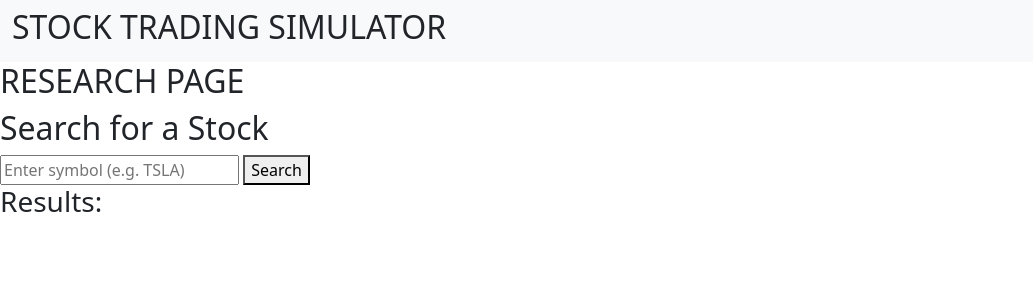
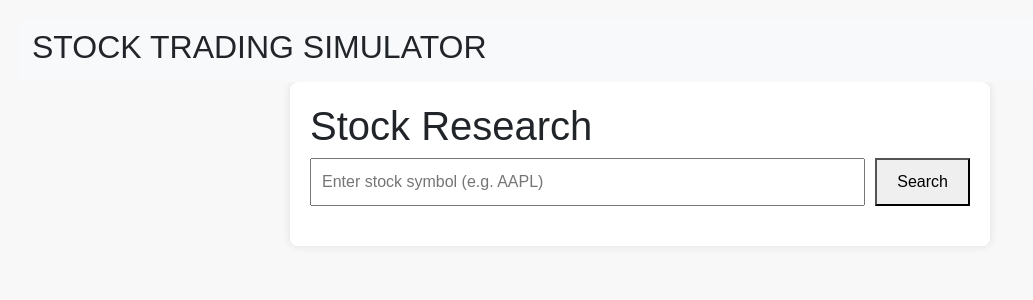
Before and after one commit to VaishnaviBhosalee/StockTradeSimulator, a Flask app: page /research in a window 1280 px wide. Shown: the top 300 px of the page, without its empty margins (0-1033 px from the left). Run offline with Flask 3, Linux system fonts and the light colour scheme.

Commit message:
always pull and push

```diff
--- a/app.py
+++ b/app.py
@@ -1,24 +1,44 @@
 from create_app import app
 from extensions import db
-from flask import render_template
+from flask import render_template,request,jsonify
 from dotenv import load_dotenv
 import os
 from controllers import *
-
+import requests
 # ---- SET DATABASE BINDS -----------------------------------------
 app.config['SQLALCHEMY_DATABASE_URI'] = 'sqlite:///test.db'
 db.init_app(app)
+FINNHUB_KEY = os.getenv("FINNHUB_KEY")
 
 # ---- load secrets -------------------------------------------------
 load_dotenv()
 
-# ---- Import API route (executes @app.route) ----
-import controllers.api_search_symbol
-
 # ---- UI ROUTES ----------------------------------------------------
 @app.route('/')
 def landingPage():
+
     return render_template('landing_page.html')
+
+
+@app.route("/api/quote")
+def quote():
+    symbol = request.args.get("symbol", "").upper()
+    res = requests.get("https://finnhub.io/api/v1/quote", params={
+        "symbol": symbol,
+        "token": FINNHUB_KEY
+    })
+    return jsonify(res.json())
+
+@app.route("/api/chart")
+def chart():
+    symbol = request.args.get("symbol", "").upper()
+    res = requests.get("https://finnhub.io/api/v1/stock/candle", params={
+        "symbol": symbol,
+        "resolution": "D",
+        "count": 7,
+        "token": FINNHUB_KEY
+    })
+    return jsonify(res.json())
 
 # ---- run the server ----------------------------------------------
 if __name__ == '__main__':
--- a/controllers/api_search_symbol.py
+++ b/controllers/api_search_symbol.py
@@ -1,29 +1,22 @@
-# controllers/api_search_symbol.py
+from flask import request, jsonify
+import requests, os
+from create_app import app
 
-from flask import request, jsonify
-import requests
-import os
-from create_app import app  # import the central app instance
-
-# Load API key and URL
-ALPHA_KEY = os.getenv("ALPHA_KEY")
-BASE_URL  = "https://www.alphavantage.co/query"
+FINNHUB_KEY = os.getenv("FINNHUB_KEY")
+BASE_URL = "https://finnhub.io/api/v1"
 
 @app.route('/api/search')
 def search_symbol():
-    query = request.args.get("q", "")
+    query = request.args.get("q", "").strip()
     if not query:
         return jsonify({"error": "No query provided"}), 400
 
-    params = {
-        "function": "SYMBOL_SEARCH",
-        "keywords": query,
-        "apikey": ALPHA_KEY
-    }
-
     try:
-        response = requests.get(BASE_URL, params=params)
-        data = response.json()
-        return jsonify(data.get("bestMatches", []))
-    except Exception as e:
-        return jsonify({"error": str(e)}), 500
+        res = requests.get(f"{BASE_URL}/search", params={
+            "q": query,
+            "token": FINNHUB_KEY
+        }, timeout=10)
+        res.raise_for_status()
+        return jsonify(res.json().get("result", []))
+    except requests.RequestException as e:
+        return jsonify({"error": "Request failed", "details": str(e)}), 500
--- a/static/css/main.css
+++ b/static/css/main.css
@@ -0,0 +1,33 @@
+body {
+  font-family: Arial, sans-serif;
+  margin: 20px;
+  background-color: #f8f8f8;
+}
+.container {
+  max-width: 700px;
+  margin: auto;
+  padding: 20px;
+  background: white;
+  border-radius: 8px;
+  box-shadow: 0 0 10px rgba(0,0,0,0.1);
+}
+.search-bar {
+  display: flex;
+  gap: 10px;
+  margin-bottom: 20px;
+}
+.search-bar input {
+  flex: 1;
+  padding: 10px;
+  font-size: 16px;
+}
+.search-bar button {
+  padding: 10px 20px;
+  font-size: 16px;
+}
+.card {
+  padding: 15px;
+  background: #eef;
+  border-left: 4px solid #339;
+  margin-bottom: 20px;
+}
--- a/templates/base.html
+++ b/templates/base.html
@@ -4,9 +4,11 @@
         <meta charset="UTF-8">
         <meta name="viewport" content="width=device-width, initial-scale=1.0">
         <meta http-equiv="X-UA-Compatible" content="ie=edge">
-        <!-- <link rel="stylesheet" href="{{ url_for('static', filename='css/main.css') }}"> -->
         <link href="https://cdn.jsdelivr.net/npm/bootstrap@5.3.6/dist/css/bootstrap.min.css" rel="stylesheet" integrity="sha384-4Q6Gf2aSP4eDXB8Miphtr37CMZZQ5oXLH2yaXMJ2w8e2ZtHTl7GptT4jmndRuHDT" crossorigin="anonymous">
+        <script src="https://cdn.jsdelivr.net/npm/chart.js"></script>
         <title> {% block title %} {% endblock %} </title>
+         <link rel="stylesheet" href="../static/css/main.css">
+
     </head>
 
     <body>
@@ -18,7 +20,7 @@
 
     <div class="collapse navbar-collapse " id="navbarSupportedContent">
       {% if login_success %}
-      <h2> Welcome, {{user_name}} </h2>
+      <h5> Welcome, {{user_name}} </h5>
 
       <ul class="navbar-nav me-auto mb-2 mb-lg-0 mx-auto">
 
--- a/templates/research.html
+++ b/templates/research.html
@@ -1,50 +1,74 @@
 {% extends "base.html" %}
-
-
-{% block title %} Research {% endblock %}
-
+{% block title %}Research{% endblock %}
 
 {% block body %}
-<h2> RESEARCH PAGE </h2>
+<div class="container">
+  <h1>Stock Research</h1>
+  <div class="search-bar">
+    <input type="text" id="searchInput" placeholder="Enter stock symbol (e.g. AAPL)" />
+    <button onclick="search()">Search</button>
+  </div>
 
-  <h2>Search for a Stock</h2>
-  <input id="searchInput" placeholder="Enter symbol (e.g. TSLA)" />
-  <button onclick="search()">Search</button>
+  <div id="quoteCard" class="card" style="display: none;">
+    <h2 id="symbol"></h2>
+    <p id="price"></p>
+    <p id="change"></p>
+    <p id="prevClose"></p>
+  </div>
 
-  <h3>Results:</h3>
-  <div id="results"></div>
+  <canvas id="priceChart" style="display: none; max-width: 100%; height: 300px;"></canvas>
+</div>
 
-  <script>
-    async function search() {
-      const query = document.getElementById("searchInput").value;
-      const res = await fetch(`/api/search?q=${query}`);
-      const data = await res.json();
+<script>
+  async function search() {
+    const symbol = document.getElementById("searchInput").value.trim().toUpperCase();
+    if (!symbol) return;
 
-      const results = document.getElementById("results");
-      results.innerHTML = "";
+    const quoteRes = await fetch(`/api/quote?symbol=${symbol}`);
+    const quote = await quoteRes.json();
 
-      for (let item of data) {
-        const btn = document.createElement("button");
-        btn.innerText = `${item.symbol} — ${item.name}`;
-        btn.onclick = () => getQuote(item.symbol);
-        results.appendChild(btn);
-        results.appendChild(document.createElement("br"));
-      }
+    if (!quote.c) {
+      alert("No data found.");
+      return;
     }
 
-    async function getQuote(symbol) {
-      const res = await fetch(`/api/quote?symbol=${symbol}`);
-      const quote = await res.json();
+    document.getElementById("symbol").innerText = symbol;
+    document.getElementById("price").innerText = `Price: $${quote.c}`;
+    document.getElementById("change").innerText = `Change: ${quote.d} (${quote.dp}%)`;
+    document.getElementById("prevClose").innerText = `Previous Close: $${quote.pc}`;
+    document.getElementById("quoteCard").style.display = "block";
 
-      const info = `
-        <h4>${symbol} Quote:</h4>
-        <p>Price: $${quote["05. price"]}</p>
-        <p>Change: ${quote["09. change"]}</p>
-        <p>% Change: ${quote["10. change percent"]}</p>
-        <p>Volume: ${quote["06. volume"]}</p>
-      `;
-      document.getElementById("results").innerHTML = info;
-    }
-  </script>
+    const chartRes = await fetch(`/api/chart?symbol=${symbol}`);
+    const chartData = await chartRes.json();
 
+    const labels = chartData.t.map(ts => new Date(ts * 1000).toLocaleDateString());
+    const prices = chartData.c;
+
+    const ctx = document.getElementById("priceChart").getContext("2d");
+    document.getElementById("priceChart").style.display = "block";
+    if (window.myChart) window.myChart.destroy();
+
+    window.myChart = new Chart(ctx, {
+      type: 'line',
+      data: {
+        labels: labels,
+        datasets: [{
+          label: `${symbol} Closing Prices`,
+          data: prices,
+          borderColor: 'blue',
+          backgroundColor: 'rgba(0, 0, 255, 0.1)',
+          fill: true,
+          tension: 0.3
+        }]
+      },
+      options: {
+        responsive: true,
+        scales: {
+          x: { display: true },
+          y: { beginAtZero: false }
+        }
+      }
+    });
+  }
+</script>
 {% endblock %}
```
Also changed, not shown: controllers/api_quote.py (+21 -13 lines), templates/home.html (+32 -0 lines).
